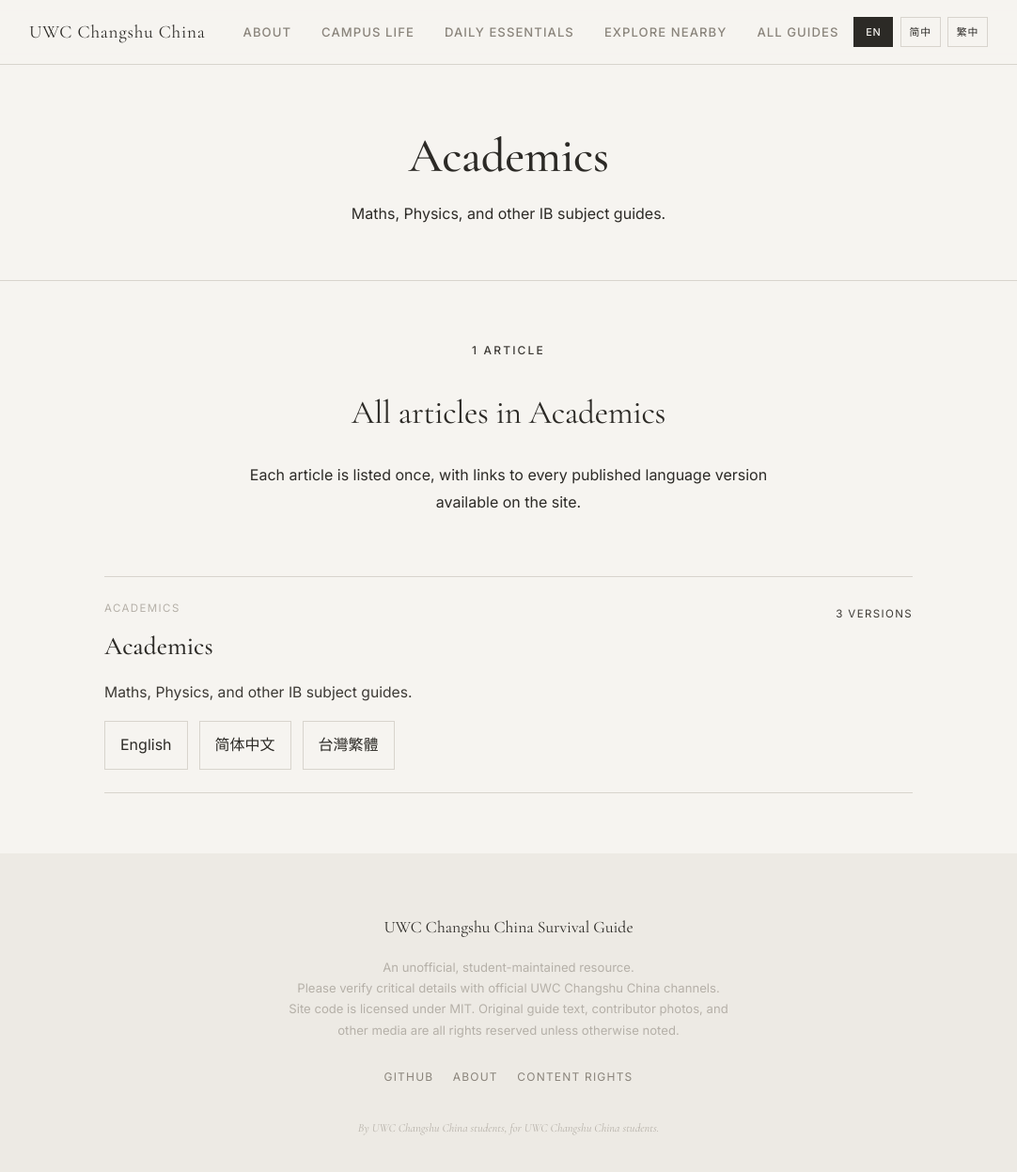
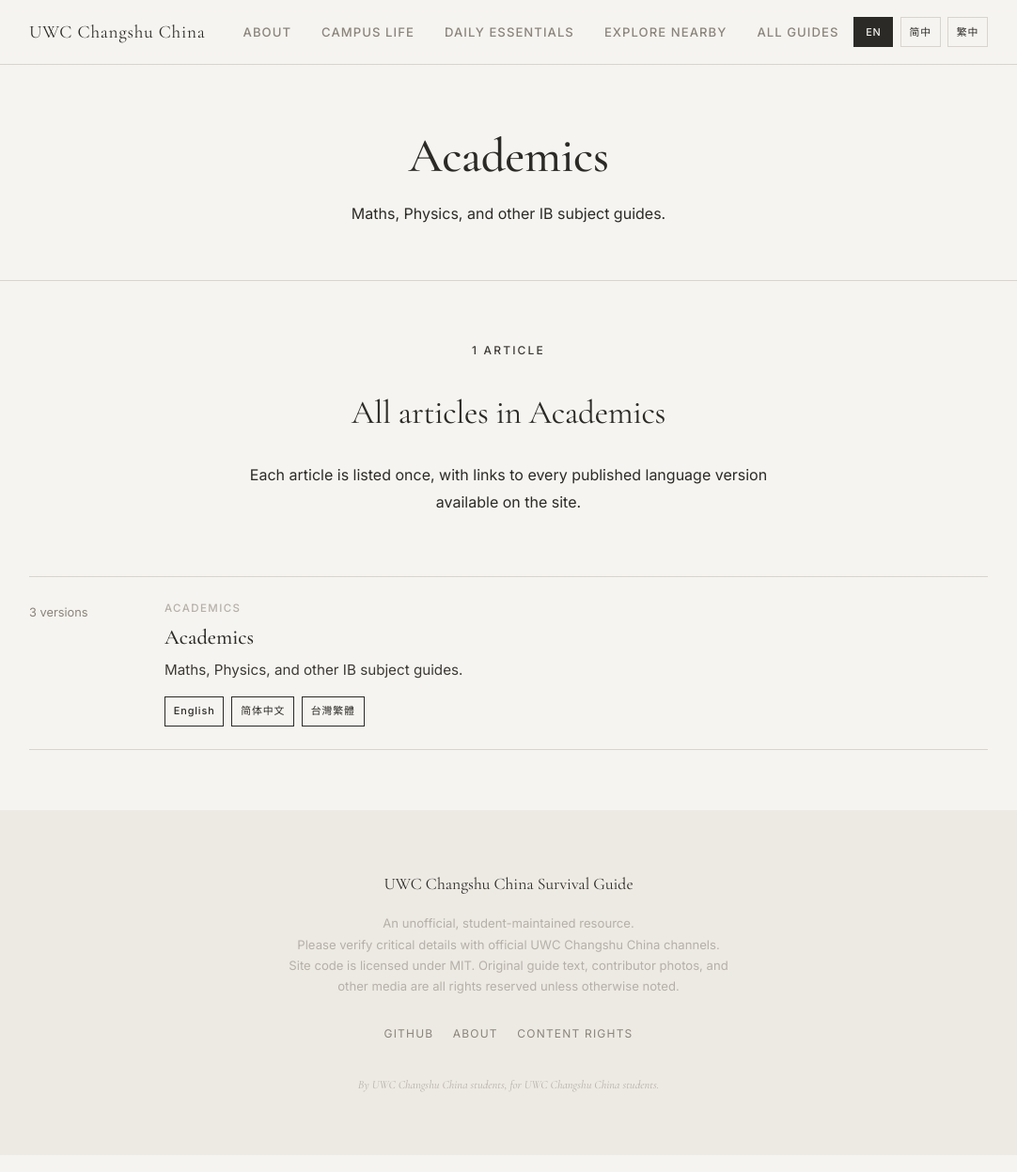
Before and after one commit to United-World-College/UWC-Survival-Guide, a Jekyll site: the page built from website/default/section-academics.html, in a window 1280 px wide and 1275 px high. Shown: the top 1247 px of the window at 94% size, without its empty margins (99-1181 px from the left). Built offline with Jekyll 4.4.1, drawn with Linux system fonts in a browser that asks for light colours.

Commit message:
Align section page article table with author page style
Use author-latest-* classes and grid layout so section articles
render identically to the author page's article cards.

Co-Authored-By: Claude Opus 4.6 (1M context) <noreply@anthropic.com>

```diff
--- a/website/_layouts/section.html
+++ b/website/_layouts/section.html
@@ -48,7 +48,7 @@
       <p class="section-desc">{{ current_locale.section.desc }}</p>
     </div>
     {% if article_count > 0 %}
-      <div class="author-articles">
+      <div class="author-latest-list">
         {% for gid in guide_ids %}
           {% assign guide_versions = section_guides | where: "guide_id", gid | sort: "language_sort" %}
           {% assign primary_guide = guide_versions | where: "language_code", current_language_code | first %}
@@ -58,23 +58,21 @@
           {% if primary_guide == nil %}
             {% assign primary_guide = guide_versions | first %}
           {% endif %}
-          <article class="author-article-card">
-            <div class="author-article-head">
-              <div>
-                <p class="author-article-category">{{ page.section_category }}</p>
-                <h3><a class="contributor-name-link" href="{{ primary_guide.url | relative_url }}">{{ primary_guide.title }}</a></h3>
+          <div class="author-latest-item">
+            <span class="author-latest-date">{{ guide_versions.size }} {% if guide_versions.size == 1 %}{{ current_locale.common.version_singular }}{% else %}{{ current_locale.common.version_plural }}{% endif %}</span>
+            <div class="author-latest-body">
+              <p class="author-latest-category">{{ page.section_category }}</p>
+              <h3><a href="{{ primary_guide.url | relative_url }}">{{ primary_guide.title }}</a></h3>
+              {% if primary_guide.description %}
+                <p class="author-latest-desc">{{ primary_guide.description }}</p>
+              {% endif %}
+              <div class="author-latest-versions">
+                {% for guide_version in guide_versions %}
+                  <a href="{{ guide_version.url | relative_url }}" class="author-lang-pill{% if guide_version.language_code == guide_version.source_language %} is-original{% endif %}">{{ guide_version.language_name }}{% if guide_version.language_code == guide_version.source_language %} · {{ current_locale.guide.original_label | default: "Original" }}{% endif %}</a>
+                {% endfor %}
               </div>
-              <p class="author-article-count">{{ guide_versions.size }} {% if guide_versions.size == 1 %}{{ current_locale.common.version_singular }}{% else %}{{ current_locale.common.version_plural }}{% endif %}</p>
             </div>
-            {% if primary_guide.description %}
-              <p class="author-article-desc">{{ primary_guide.description }}</p>
-            {% endif %}
-            <div class="author-article-links">
-              {% for guide_version in guide_versions %}
-                <a href="{{ guide_version.url | relative_url }}" class="translation-pill">{{ guide_version.language_name }}</a>
-              {% endfor %}
-            </div>
-          </article>
+          </div>
         {% endfor %}
       </div>
     {% else %}
```
